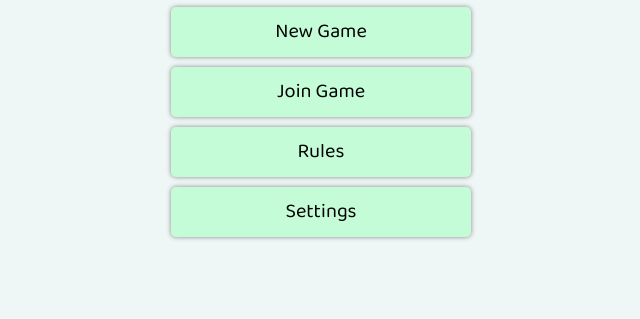
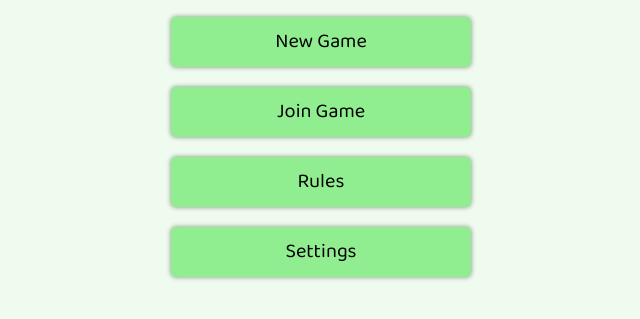
Before and after one commit to cpat430/Tens, a website: page menu.html in a window 1280 px wide. Shown: the part 403-722 px from the top of the page, without its empty margins (319-959 px from the left). Drawn offline with nearby package versions, Linux system fonts and the light colour scheme; no server answers.

Commit message:
Recoloured the main screen to fit the colour scheme better

```diff
--- a/style.css
+++ b/style.css
@@ -11,6 +11,7 @@
 :root {
     --green: #83E383;
     --light-green: #90ee90;
+    --extra-light-green: #eefbee;
 }
 
 * {
@@ -18,7 +19,7 @@
 }
 
 .background {
-    background-color: #EFF7F6;
+    background-color: var(--extra-light-green);
 }
 
 #header {
@@ -166,11 +167,11 @@ span {
     display: inline-block;
 }
 .main-button {
-    background-color: #C5FCD8;
+    background-color: var(--light-green);
     height: 50px;
     font-size: 20px;
     width: 300px;
-    margin: 10px;
+    margin: 20px;
     line-height: 250%;
     border-radius: 5px;
     box-shadow: 0px 0px 5px #888888;
@@ -178,7 +179,7 @@ span {
 
 .main-button:hover {
     cursor: pointer;
-    background-color: #D8FDE5;
+    background-color: var(--green);
     box-shadow: 0px 0px 8px #888888;
 }
 
```
